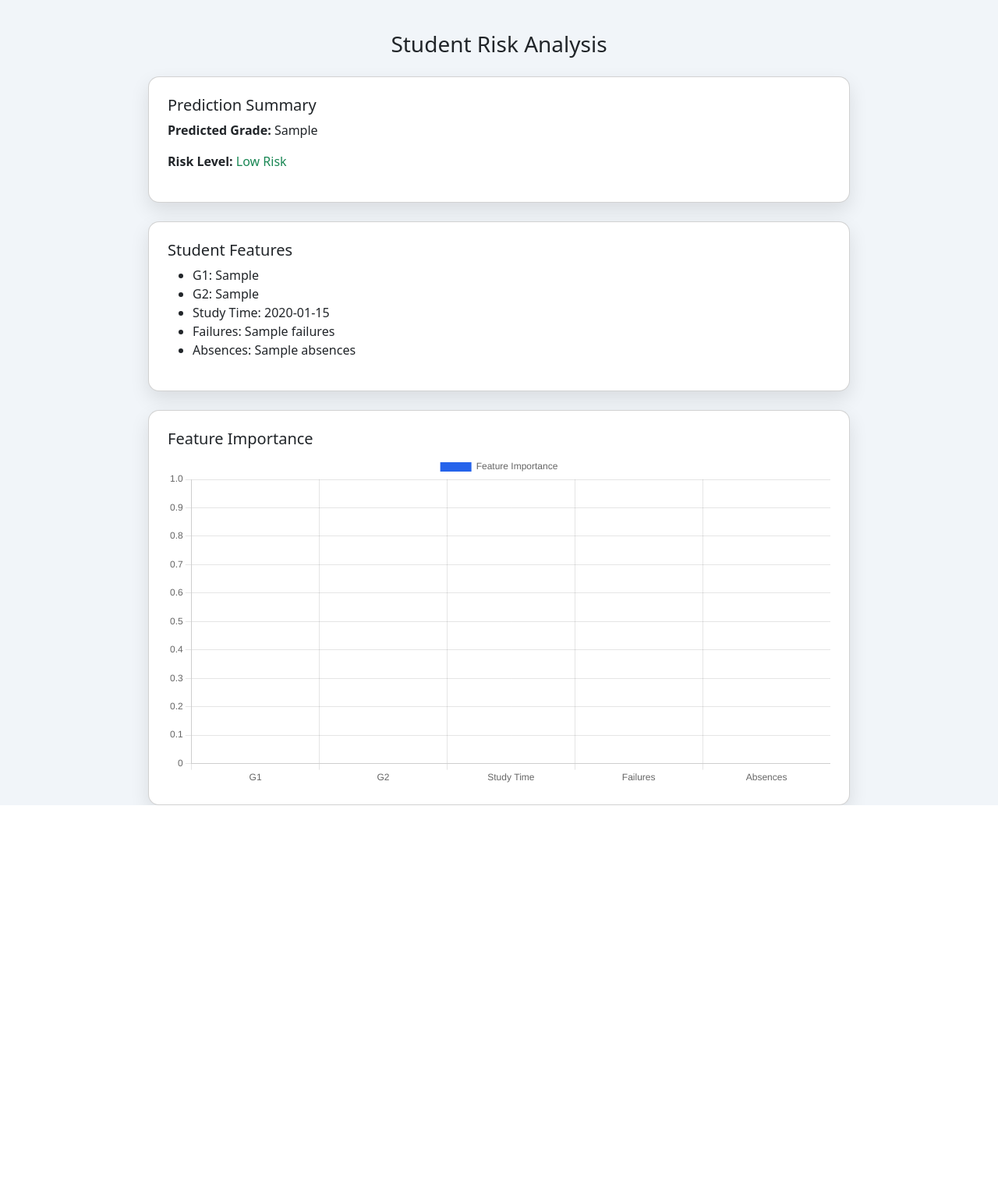
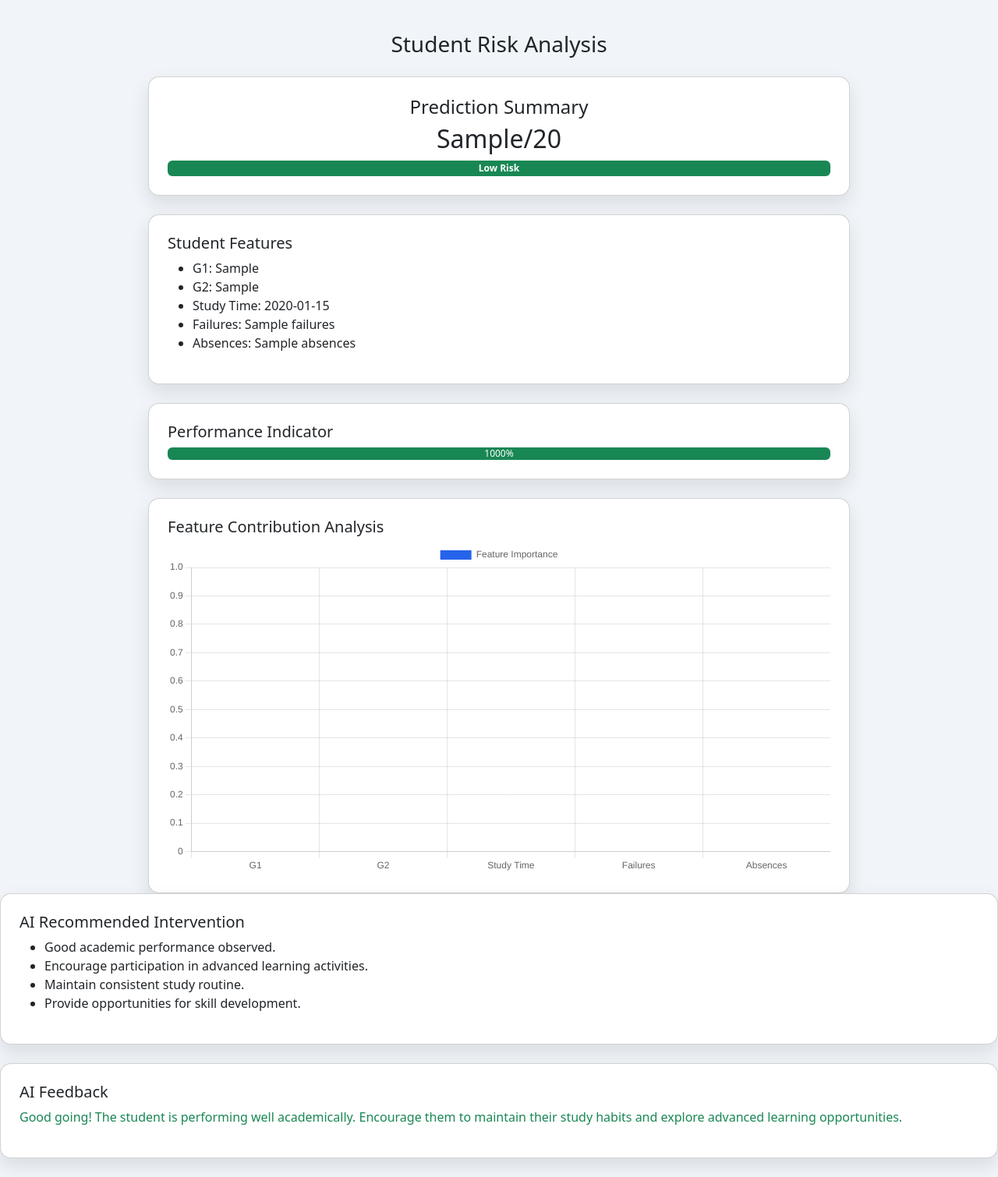
Before and after one commit to Nikki31Chaudhary/Prediciting-Student-Performance, a Flask app: template templates/student_detail.html in a window 1280 px wide. Shown: the whole page at 78% size. Before the commit the page ends 1033 px from the top, so only its background shows below. Run offline with Flask 3, Linux system fonts and the light colour scheme; the template is opened without the code that fills it: most values are stand-ins (such as "Sample title", 1, 10 or a date in 2020); parts of the project's set-up code (start-up, migrations or seed data) failed here and were passed over.

Commit message:
Enhance student detail with risk-based intervention recommendations,adaptive performance indicator, and AI feedback system

```diff
--- a/templates/student_detail.html
+++ b/templates/student_detail.html
@@ -30,28 +30,25 @@ box-shadow:0 10px 25px rgba(0,0,0,0.1);
 
 <body>
 
+
+
 <div class="container-box">
 
 <h3 class="text-center mb-4">Student Risk Analysis</h3>
 
-<div class="card p-4 mb-4">
+<div class="card p-4 mb-4 text-center">
 
-<h5>Prediction Summary</h5>
+<h4>Prediction Summary</h4>
 
-<p><b>Predicted Grade:</b> {{ predicted_grade }}</p>
-
-<p>
-<b>Risk Level:</b>
+<h2>{{ predicted_grade }}/20</h2>
 
 {% if risk=="High" %}
-<span class="text-danger">High Risk</span>
+<span class="badge bg-danger">High Risk</span>
 {% elif risk=="Medium" %}
-<span class="text-warning">Medium Risk</span>
+<span class="badge bg-warning">Medium Risk</span>
 {% else %}
-<span class="text-success">Low Risk</span>
+<span class="badge bg-success">Low Risk</span>
 {% endif %}
-
-</p>
 
 </div>
 
@@ -71,15 +68,98 @@ box-shadow:0 10px 25px rgba(0,0,0,0.1);
 
 </div>
 
+<div class="card p-4 mb-4">
+
+<h5>Performance Indicator</h5>
+
+<div class="progress">
+
+{% if risk=="High" %}
+<div class="progress-bar bg-danger"
+{% elif risk=="Medium" %}
+<div class="progress-bar bg-warning"
+{% else %}
+<div class="progress-bar bg-success"
+{% endif %}
+
+style="width: {{ (predicted_grade/20)*100 }}%">
+
+{{ (predicted_grade/20*100)|round(1) }}%
+
+</div>
+
+</div>
+
+</div>
+
 <div class="card p-4">
 
-<h5>Feature Importance</h5>
+<h5>Feature Contribution Analysis</h5>
 
 <canvas id="importanceChart"></canvas>
 
 </div>
 
 </div>
+<div class="card p-4 mb-4">
+
+<h5>AI Recommended Intervention</h5>
+
+<ul>
+
+{% if risk=="High" %}
+
+<li>Immediate academic counseling recommended.</li>
+<li>Provide structured tutoring sessions.</li>
+<li>Monitor attendance closely to reduce absences.</li>
+<li>Create a weekly study plan for the student.</li>
+
+{% elif risk=="Medium" %}
+
+<li>Encourage regular study habits to improve performance.</li>
+<li>Review weak subject areas identified from internal exams.</li>
+<li>Provide light mentoring or peer learning sessions.</li>
+<li>Track progress in upcoming assessments.</li>
+
+{% else %}
+
+<li>Good academic performance observed.</li>
+<li>Encourage participation in advanced learning activities.</li>
+<li>Maintain consistent study routine.</li>
+<li>Provide opportunities for skill development.</li>
+
+{% endif %}
+
+</ul>
+
+</div>
+
+<div class="card p-4 mb-4">
+
+<h5>AI Feedback</h5>
+
+{% if risk=="High" %}
+
+<p class="text-danger">
+The student is currently at high academic risk. Early intervention such as tutoring, mentoring, and improved attendance can significantly improve performance.
+</p>
+
+{% elif risk=="Medium" %}
+
+<p class="text-warning">
+The student is performing at a moderate level. With better consistency in study time and improved exam preparation, the student can achieve higher grades.
+</p>
+
+{% else %}
+
+<p class="text-success">
+Good going! The student is performing well academically. Encourage them to maintain their study habits and explore advanced learning opportunities.
+</p>
+
+{% endif %}
+
+</div>
+
 
 <script>
 
```
